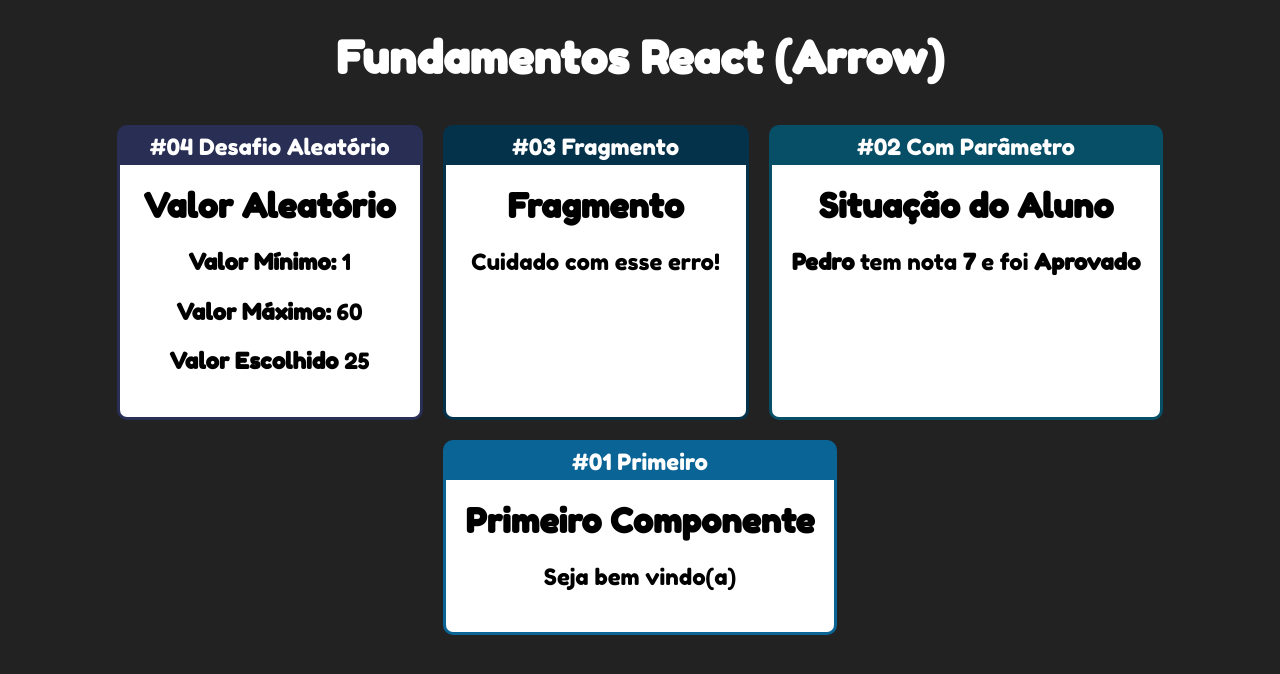
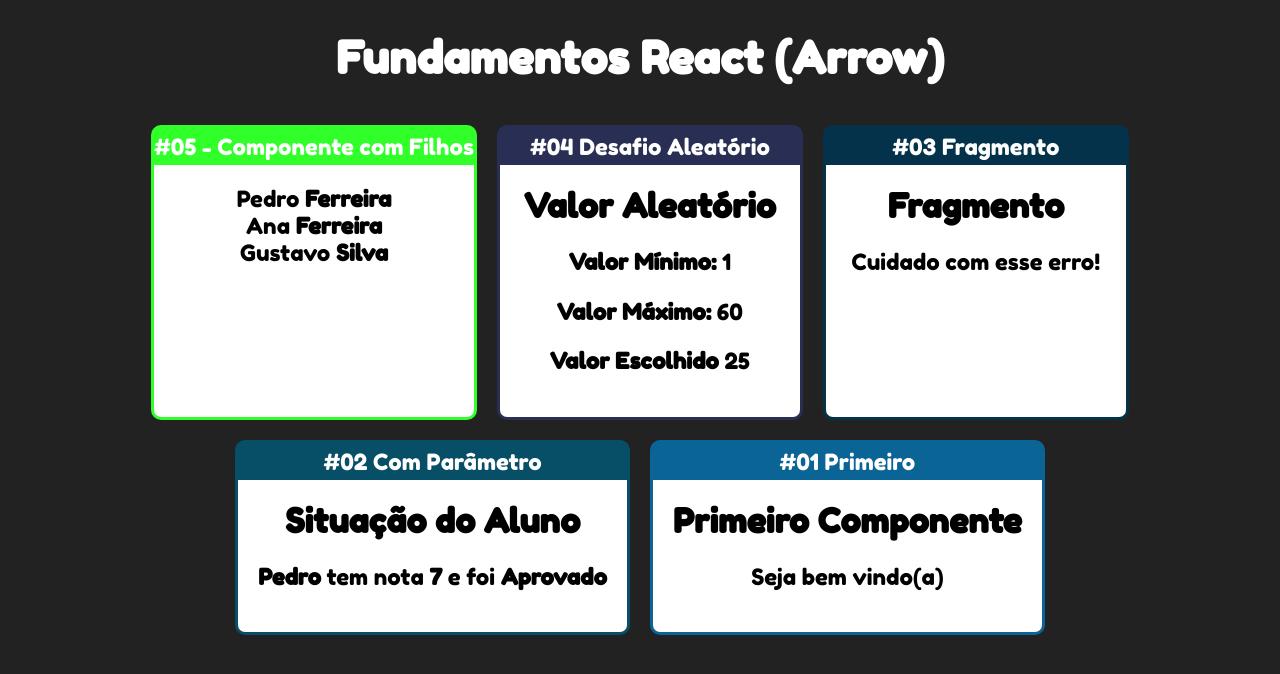
Before and after one commit to zNodx/Fundamentos-de-React, a React (Create React App) app: page / in a window 1280 px wide. Shown: the top 674 px of the page. Built offline with nearby package versions, Linux system fonts and the light colour scheme.

Commit message:
Componente Filho #01

```diff
--- a/src/App.jsx
+++ b/src/App.jsx
@@ -4,12 +4,19 @@
 import Fragmento from './components/basicos/Fragmento'
 import Aleatorio from './components/basicos/Aleatorio'
 import Card from './components/layout/Card'
+import Familia from './components/basicos/Familia'
 
 export default () =>(
     <div className="App">
         <h1>Fundamentos React (Arrow)</h1>
 
         <div className="Cards">
+        {/*----------EXERCÌCIO #05------------- */}
+
+    <Card titulo="#05 - Componente com Filhos" color="#30FF29">
+    <Familia sobName="Ferreira"></Familia>
+    </Card>
+
         {/*----------EXERCÌCIO #04------------- */}
 
         <Card titulo="#04 Desafio Aleatório" color="#282e54">
--- /dev/null
+++ b/src/components/basicos/Familia.jsx
@@ -0,0 +1,14 @@
+import Membro from "./FamiliaMembro"
+export default props => {
+
+    return (
+     <div>
+         <Membro name="Pedro" sobName={props.sobName}/>
+         <Membro name="Ana" {...props}/>
+         <Membro name="Gustavo" sobName="Silva"/>
+     </div>
+    )
+
+
+
+}
--- /dev/null
+++ b/src/components/basicos/FamiliaMembro.jsx
@@ -0,0 +1,9 @@
+export default props => {
+
+    return (
+        <div>
+            {props.name} <strong>{props.sobName}</strong>
+        </div>
+    );
+
+}
```
